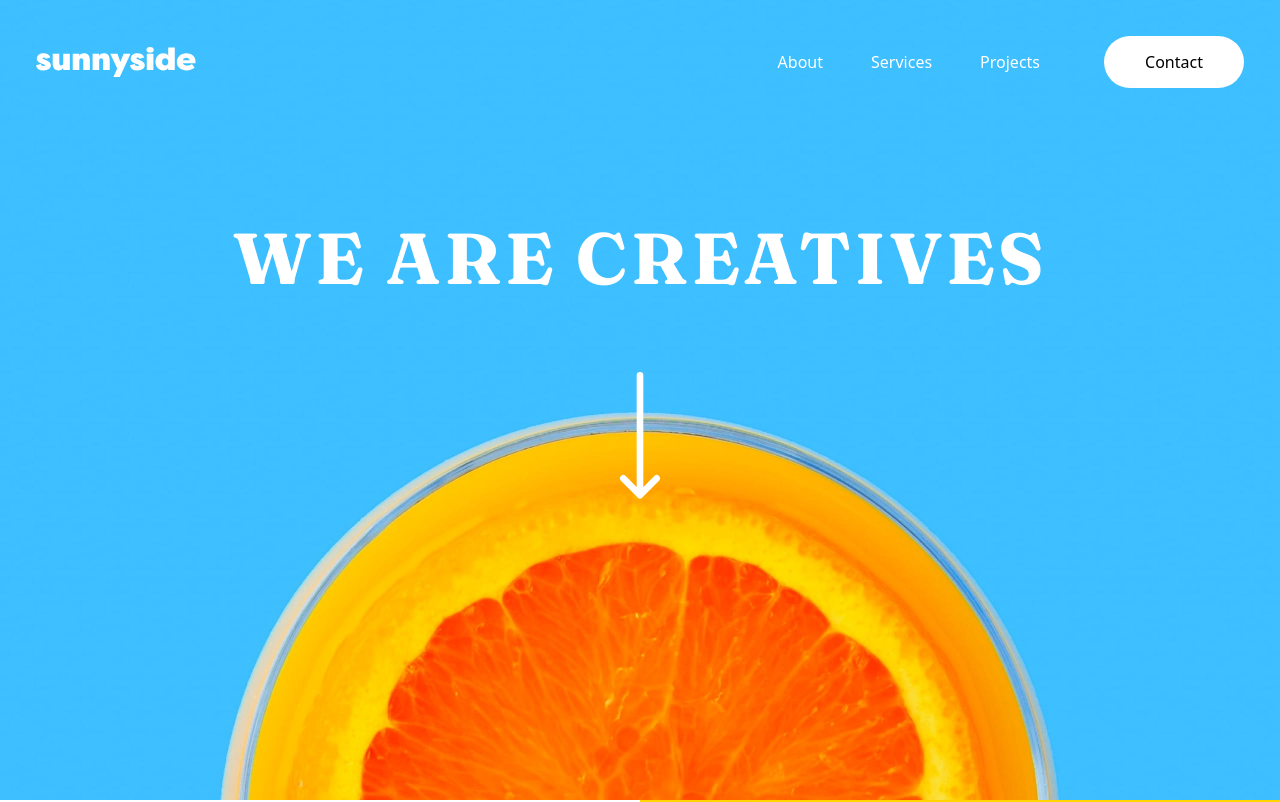
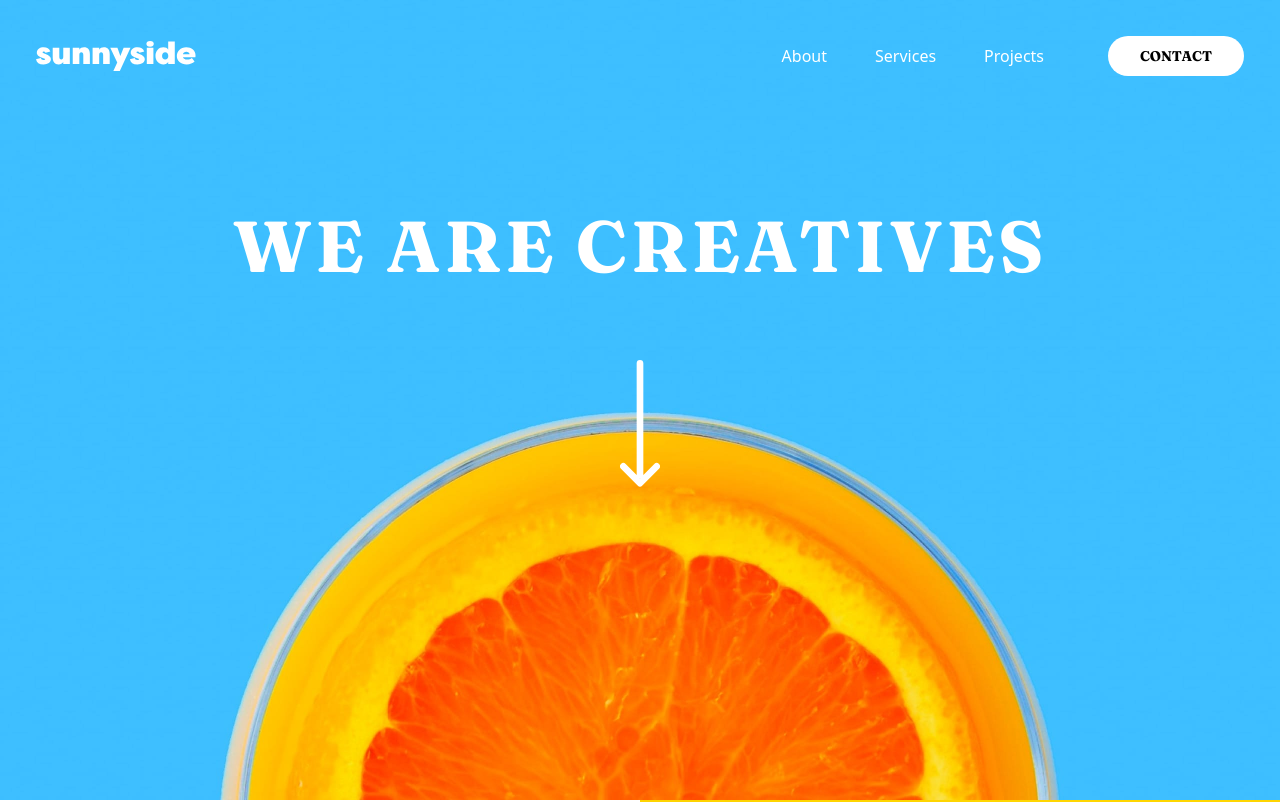
Before and after one commit to ItaloDev-Marcelo/sunnyside-agency-landing-page, a Next.js app: page / in a window 1280 px wide. Shown: the top 802 px of the page. Built offline with nearby package versions, Linux system fonts and the light colour scheme.

Commit message:
style: adicionando mais estilo e adicionando style em ListLink

```diff
--- a/components/layout/Nav.tsx
+++ b/components/layout/Nav.tsx
@@ -16,11 +16,11 @@ export const Nav = () => {
        <ul className={`${navbar ? 'flex absolute top-30 left-[6%] w-[330px] h-[250px] bg-white ' : 'hidden'} text-black xl:text-white xl:flex flex-col items-center justify-center xl:justify-start xl:flex-row gap-y-3 xl:gap-0`}>
         {
         listItems.map((item,index) => (
-          <ListLink title={item} key={index} />
+          <ListLink title={item} key={index} style='hover:text-green500 active:text-green500' />
         ))
        }
        <li className='my-2 xl:my-0 xl:ml-10'>
-        <button className='w-35 h-13 rounded-full hover:bg-yellow-400 hover:text-white text-black bg-white'>Contact</button>
+        <button className='w-34 h-10 rounded-full text-[14px] font-black font-fraunces uppercase active:bg-yellow-400 hover:bg-yellow-400 xl:hover:bg-[#6fcfff] xl:hover-text-white hover:text-white text-black bg-white'>Contact</button>
        </li>
        </ul>
     </nav>
```
